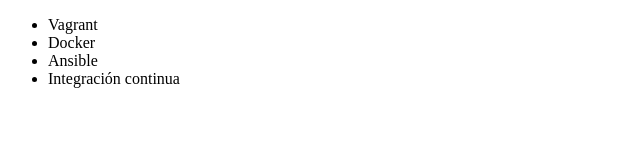
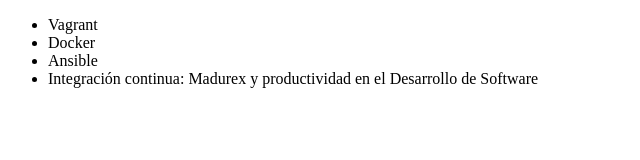
Before and after one commit to metalldevelopper/alura-git, a plain HTML site: page index.html in a window 1280 px wide. Shown: the whole page, without its empty margins (0-640 px from the left). Drawn offline with Linux system fonts and the light colour scheme.

Commit message:
Renombrando curso de Integración Continua

```diff
--- a/index.html
+++ b/index.html
@@ -9,7 +9,7 @@
          <li> Vagrant </li>
          <li> Docker </li>
          <li> Ansible </li>
-         <li> Integración continua </li>
+         <li> Integración continua: Madurex y productividad en el Desarrollo de Software </li>
      </ul>
 </body>
 </html>
```
